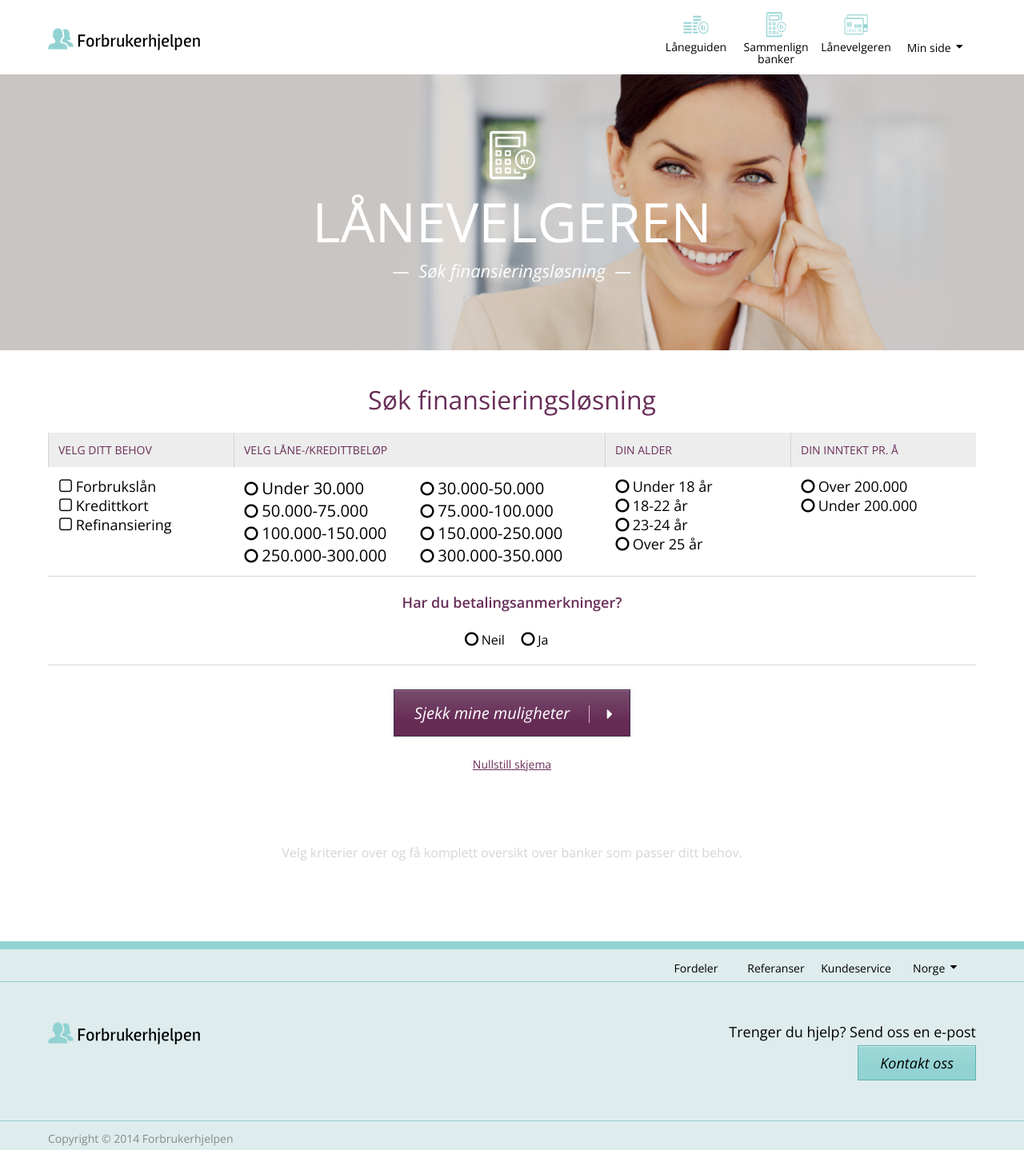
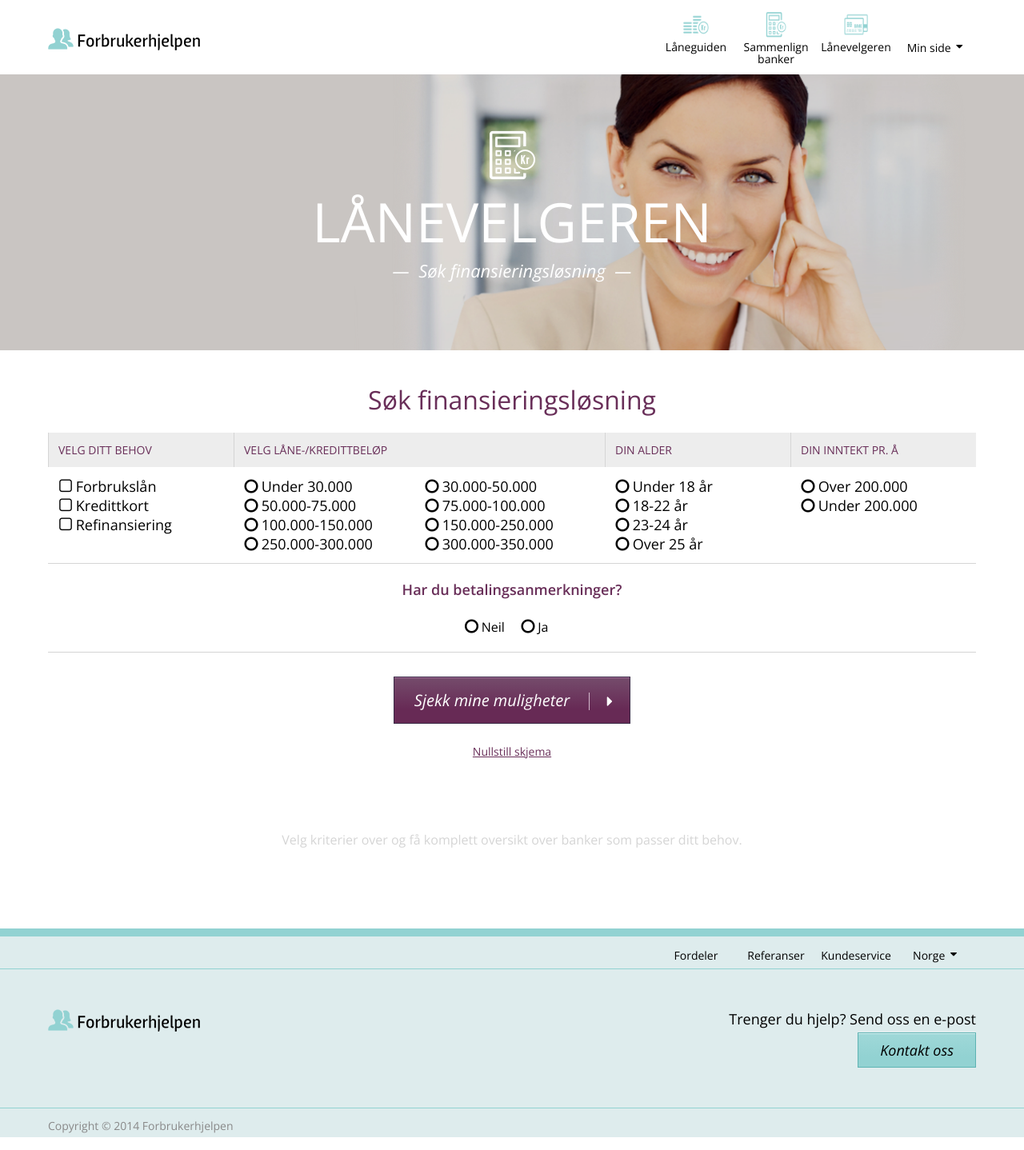
Before and after one commit to front/forbrukerhjelpen-static, a Jekyll site: the page built from loans.html, in a window 1280 px wide. Shown: the whole page at 80% size. Built offline with Jekyll 4.4.1, drawn with Linux system fonts in a browser that asks for light colours; nearby versions of some CDN libraries.

Commit message:
Responsive adjustments: loans page

```diff
--- a/css/style.css
+++ b/css/style.css
@@ -1204,41 +1204,35 @@
 }
 /* line 208, ../sass/partials/module/partials/_forms.scss */
 .loan-form-table > div div {
-  padding: 12px;
-  font-size: 1em;
+  padding: 12px 0 12px 12px;
+  font-size: 1.0625em;
+}
+/* line 212, ../sass/partials/module/partials/_forms.scss */
+.loan-form-table > div .input-group {
+  padding: 0px;
+}
+@media (min-width: 0) and (max-width: 479px) {
+  /* line 212, ../sass/partials/module/partials/_forms.scss */
+  .loan-form-table > div .input-group {
+    font-size: 0.8125em;
+    padding: 1px 0;
+  }
 }
 @media (min-width: 960px) {
-  /* line 208, ../sass/partials/module/partials/_forms.scss */
-  .loan-form-table > div div {
-    font-size: 1.125em;
-  }
-}
-/* line 215, ../sass/partials/module/partials/_forms.scss */
-.loan-form-table > div .radio-group {
-  padding: 0px;
-}
-@media (min-width: 960px) {
-  /* line 215, ../sass/partials/module/partials/_forms.scss */
-  .loan-form-table > div .radio-group {
+  /* line 219, ../sass/partials/module/partials/_forms.scss */
+  .loan-form-table > div.double .input-group {
     width: 50%;
     float: left;
   }
 }
 @media (min-width: 0) and (max-width: 719px) {
-  /* line 215, ../sass/partials/module/partials/_forms.scss */
-  .loan-form-table > div .radio-group {
+  /* line 219, ../sass/partials/module/partials/_forms.scss */
+  .loan-form-table > div.double .input-group {
     width: 50%;
     float: left;
   }
 }
-@media (min-width: 0) and (max-width: 479px) {
-  /* line 215, ../sass/partials/module/partials/_forms.scss */
-  .loan-form-table > div .radio-group {
-    font-size: 0.875em;
-    padding: 1px 0;
-  }
-}
-/* line 231, ../sass/partials/module/partials/_forms.scss */
+/* line 230, ../sass/partials/module/partials/_forms.scss */
 .loan-form-table header {
   padding: 12px;
   background-color: #ededed;
@@ -1248,7 +1242,7 @@
   font-weight: 600;
 }
 @media (min-width: 720px) {
-  /* line 231, ../sass/partials/module/partials/_forms.scss */
+  /* line 230, ../sass/partials/module/partials/_forms.scss */
   .loan-form-table header {
     font-size: 0.875em;
     font-weight: 300;
@@ -1686,6 +1680,7 @@
   /* line 121, ../sass/partials/module/partials/_topic.scss */
   .loans-footer div {
     text-align: left;
+    font-size: 0.875em;
   }
 }
 @media (min-width: 720px) {
@@ -1695,18 +1690,18 @@
     padding-bottom: 20px;
   }
 }
-/* line 131, ../sass/partials/module/partials/_topic.scss */
+/* line 132, ../sass/partials/module/partials/_topic.scss */
 .loans-footer a {
   margin-top: 25px;
   font-size: 0.875em;
 }
 @media (min-width: 0) and (max-width: 719px) {
-  /* line 131, ../sass/partials/module/partials/_topic.scss */
+  /* line 132, ../sass/partials/module/partials/_topic.scss */
   .loans-footer a {
     display: none;
   }
 }
-/* line 138, ../sass/partials/module/partials/_topic.scss */
+/* line 139, ../sass/partials/module/partials/_topic.scss */
 .loans-footer button {
   width: auto !important;
   padding-left: 25px !important;
@@ -1716,18 +1711,18 @@
   margin-top: 10px;
 }
 @media (min-width: 720px) {
-  /* line 138, ../sass/partials/module/partials/_topic.scss */
+  /* line 139, ../sass/partials/module/partials/_topic.scss */
   .loans-footer button {
     margin-top: 30px;
   }
 }
-/* line 149, ../sass/partials/module/partials/_topic.scss */
+/* line 150, ../sass/partials/module/partials/_topic.scss */
 .loans-footer span {
   margin-top: 90px;
   color: #d5d5d5;
 }
 @media (min-width: 0) and (max-width: 719px) {
-  /* line 149, ../sass/partials/module/partials/_topic.scss */
+  /* line 150, ../sass/partials/module/partials/_topic.scss */
   .loans-footer span {
     display: none;
   }
--- a/loans.html
+++ b/loans.html
@@ -24,49 +24,55 @@
       <div>
         <header>Velg ditt behov</header>
         <div>
+          <div class="input-group">
             <input type="checkbox" name="" value="" id="check-1-1">
-          <label for="check-1-1">Forbrukslån</label><br>
+            <label for="check-1-1">Forbrukslån</label>
+          </div>
+          <div class="input-group">
             <input type="checkbox" name="" value="" id="check-1-2">
-          <label for="check-1-2">Kredittkort</label><br>
+            <label for="check-1-2">Kredittkort</label>
+          </div>
+          <div class="input-group">
             <input type="checkbox" name="" value="" id="check-1-3">
-          <label for="check-1-3">Refinansiering</label><br>
+            <label for="check-1-3">Refinansiering</label>
+          </div>
         </div>
       </div>
       <div class="double">
         <header>Velg låne-/kredittbeløp</header>
         <div class="clearfix">
-          <div class="radio-group">
+          <div class="input-group">
             <input type="radio" name="credit" value="1" id="radio-1-1">
             <label for="radio-1-1">Under 30.000</label>
           </div>
-          <div class="radio-group">
+          <div class="input-group">
             <input type="radio" name="credit" value="2" id="radio-1-2">
             <label for="radio-1-2">30.000-50.000</label>
           </div>
 
-          <div class="radio-group">
+          <div class="input-group">
             <input type="radio" name="credit" value="3" id="radio-1-3">
             <label for="radio-1-3">50.000-75.000</label>
           </div>
-          <div class="radio-group">
+          <div class="input-group">
             <input type="radio" name="credit" value="4" id="radio-1-4">
             <label for="radio-1-4">75.000-100.000</label>
           </div>
 
-          <div class="radio-group">
+          <div class="input-group">
             <input type="radio" name="credit" value="5" id="radio-1-5">
             <label for="radio-1-5">100.000-150.000</label>
           </div>
-          <div class="radio-group">
+          <div class="input-group">
             <input type="radio" name="credit" value="6" id="radio-1-6">
             <label for="radio-1-6">150.000-250.000</label>
           </div>
 
-          <div class="radio-group">
+          <div class="input-group">
             <input type="radio" name="credit" value="7" id="radio-1-7">
             <label for="radio-1-7">250.000-300.000</label>
           </div>
-          <div class="radio-group">
+          <div class="input-group">
             <input type="radio" name="credit" value="8" id="radio-1-8">
             <label for="radio-1-8">300.000-350.000</label>
           </div>
@@ -74,25 +80,37 @@
       </div>
       <div>
         <header>Din alder</header>
-        <div>
+        <div class="clearfix">
+          <div class="input-group">
             <input type="radio" name="age" value="1" id="radio-2-1">
-          <label for="radio-2-1">Under 18 år</label><br>
+            <label for="radio-2-1">Under 18 år</label>
+          </div>
+          <div class="input-group">
             <input type="radio" name="age" value="2" id="radio-2-2">
-          <label for="radio-2-2">18-22 år</label><br>
+            <label for="radio-2-2">18-22 år</label>
+          </div>
 
+          <div class="input-group">
             <input type="radio" name="age" value="3" id="radio-2-3">
-          <label for="radio-2-3">23-24 år</label><br>
+            <label for="radio-2-3">23-24 år</label>
+          </div>
+          <div class="input-group">
             <input type="radio" name="age" value="4" id="radio-2-4">
             <label for="radio-2-4">Over 25 år</label>
           </div>
         </div>
+      </div>
       <div>
         <header>Din inntekt pr. å</header>
-        <div>
+        <div class="clearfix">
+          <div class="input-group">
             <input type="radio" name="income" value="1" id="radio-3-1">
-          <label for="radio-3-1">Over 200.000</label><br>
+            <label for="radio-3-1">Over 200.000</label>
+          </div>
+          <div class="input-group">
             <input type="radio" name="income" value="2" id="radio-3-2">
             <label for="radio-3-2">Under 200.000
+          </div>
         </div>
       </div>
     </div>
--- a/sass/partials/module/partials/_topic.scss
+++ b/sass/partials/module/partials/_topic.scss
@@ -122,6 +122,7 @@
     padding: 12px;
     @include breakpoint(0 ($break-small - 1px)) {
       text-align: left;
+      font-size: em(14,16);
     }
     @include breakpoint($break-small) {
       border-bottom: 1px solid $color-grey;
```
Also changed, not shown: sass/partials/module/partials/_forms.scss (+9 -10 lines). Lines whose indentation alone changed are shown as unchanged.
